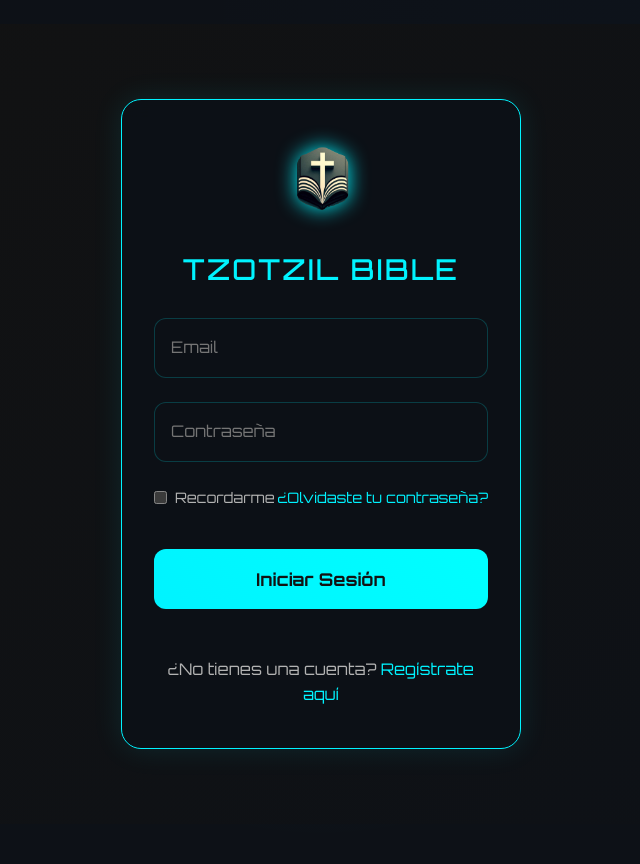
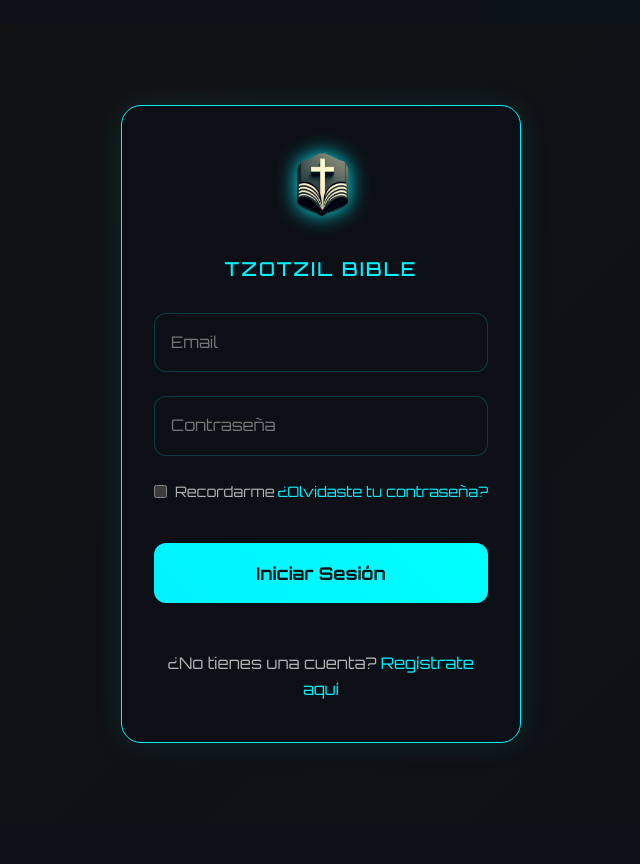
Before and after one commit to g3lasio/tzotzil-bible-V2.0, a Flask app: page /api/auth/login in a window 1280 px wide. Shown: the top 864 px of the page, without its empty margins (319-959 px from the left). Run offline with Flask 3, Linux system fonts and the light colour scheme.

Commit message:
Automatic commit before Assistant edits

```diff
--- a/static/css/style.css
+++ b/static/css/style.css
@@ -1911,7 +1911,7 @@ input:checked+.slider .toggle-text-spanish {
 .login-portal h2 {
     color: var(--glow-primary);
     text-align: center;
-    font-size: 1.8rem;
+    font-size: 1.2rem;
     margin-bottom: 2rem;
     font-family: 'Orbitron', sans-serif;
     text-transform: uppercase;
```
